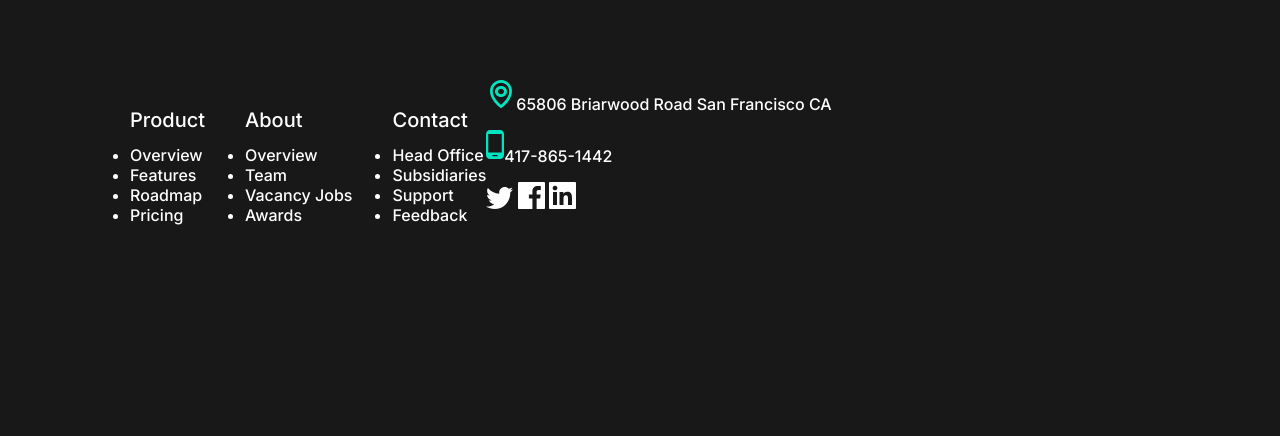
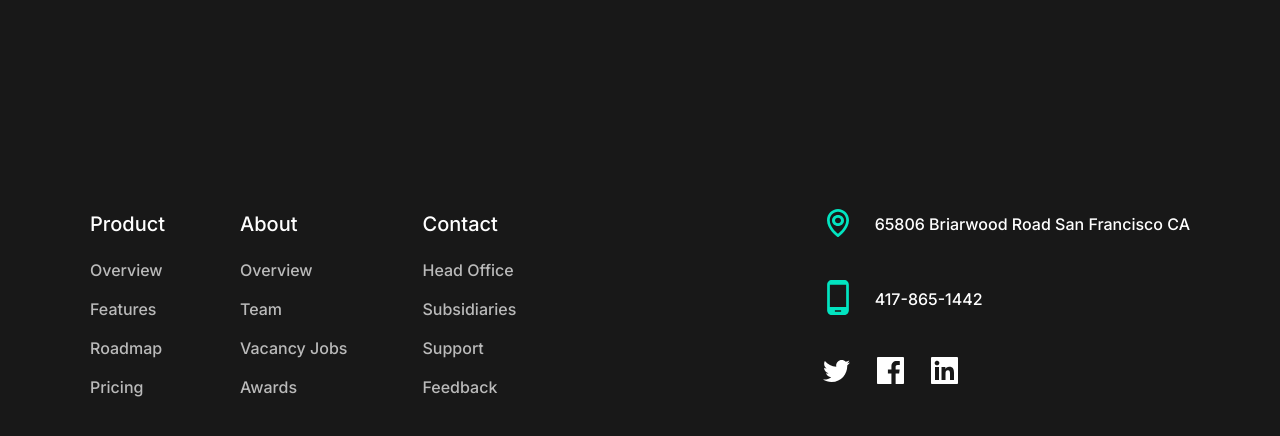
Before and after one commit to Vladpru/Battlelands-site, a plain HTML site: page index.html in a window 1280 px wide. Shown: the part 6853-7289 px from the top of the page. Before the commit the page ends 7102 px from the top, so only its background shows below. Drawn offline with Linux system fonts and the light colour scheme; some packages are replaced by stand-ins of ours.

Commit message:
full completed desktop version of site

```diff
--- a/css/style.css
+++ b/css/style.css
@@ -447,38 +447,75 @@ a {
 /*------------------footer------------------*/
 
 .footer {
-    margin-top: 100px;
+    margin: 220px 0 100px 0;
 }
 
 .footer__content {
     display: flex;
+    justify-content: space-between;
+
 }
 .footer__nav {
     display: flex;
+    column-gap: 75px;
 }
 .footer__nav h1 {
     font-size: 20px;
+    margin-bottom: 24px;
+}
+.footer__nav div {
+    list-style: none;
+}
+.footer__nav ul {
+    padding: 0;
+    list-style: none;
+}
+.footer__nav li {
+    margin-bottom: 19px;
+    opacity: 0.7;
+}
+.footer__nav li:hover {
+    opacity: 1;
+    font-weight: 500;
 }
 
-.footer__nav-left {
-}
-
-
-.footer__nav-middle {
-}
-
-
-.footer__nav-right {
-}
-
+/* footer__info */
 
 .footer__info {
+    display: flex;
+    flex-direction: column;
 }
 .footer__info-location {
     display: flex;
+    align-items: center;
+    margin-bottom: 23px;
 }
+.footer__info-location a {
+    margin-right: 22px;
+}
+
 .footer__info-phone {
     display: flex;
+    align-items: center;
+    margin-bottom: 32px;
 }
+.footer__info-phone a {
+    margin-right: 22px;
+}
+.footer__info-phone img {
+    width: 30px;
+    height: 35px;
+}
+
 .footer__info-socials {
+    display: flex;
+    align-items: center;
 }
+.footer__info-socials img {
+    margin-right: 27px;
+    transition: .3s ease-in-out;
+}
+.footer__info-socials img:hover {
+    transform: scale(1.1);
+    transition: .3s ease-in-out;
+}
--- a/index.html
+++ b/index.html
@@ -288,27 +288,33 @@
         <div class="container">
             <div class="footer__content">
                 <div class="footer__nav">
-                    <ul class="footer__nav-left">
+                    <div class="footer__nav-left">
                         <h1>Product</h1>
-                        <li>Overview</li>
-                        <li>Features</li>
-                        <li>Roadmap</li>
-                        <li>Pricing</li>
-                    </ul>
-                    <ul class="footer__nav-middle">
+                        <ul>
+                            <a href="#"><li>Overview</li></a>
+                            <a href="#"><li>Features</li></a>
+                            <a href="#"><li>Roadmap</li></a>
+                            <a href="#"><li>Pricing</li></a>
+                        </ul>
+                    </div>
+                    <div class="footer__nav-middle">
                         <h1>About</h1>
-                        <li>Overview</li>
-                        <li>Team</li>
-                        <li>Vacancy Jobs</li>
-                        <li>Awards</li>
-                    </ul>
-                    <ul class="footer__nav-right">
+                        <ul>
+                            <a href="#"><li>Overview</li></a>
+                            <a href="#"><li>Team</li></a>
+                            <a href="#"><li>Vacancy Jobs</li></a>
+                            <a href="#"><li>Awards</li></a>
+                        </ul>
+                    </div>
+                    <div class="footer__nav-right">
                         <h1>Contact</h1>
-                        <li>Head Office</li>
-                        <li>Subsidiaries</li>
-                        <li>Support</li>
-                        <li>Feedback</li>
-                    </ul>
+                        <ul>
+                            <a href="#"><li>Head Office</li></a>
+                            <a href="#"><li>Subsidiaries</li></a>
+                            <a href="#"><li>Support</li></a>
+                            <a href="#"><li>Feedback</li></a>
+                        </ul>
+                    </div>
                 </div>
                 <div class="footer__info">
                     <div class="footer__info-location">
```
